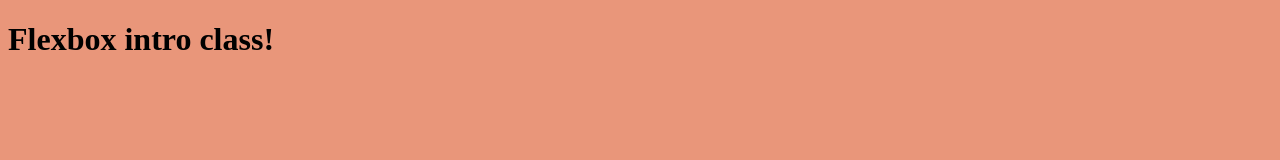
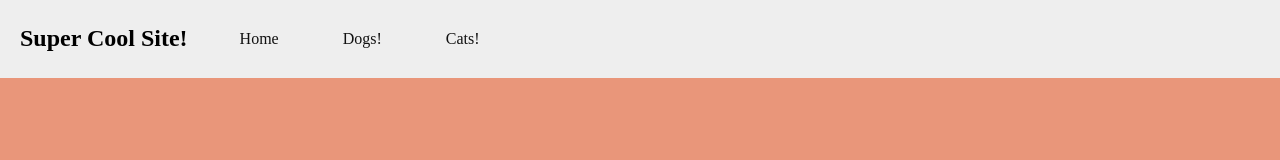
Before and after one commit to bethh56/flexbox-intro, a plain HTML site: page index.html in a window 1280 px wide. Drawn offline with Linux system fonts and the light colour scheme.

Commit message:
added and styled navbar

```diff
--- a/index.html
+++ b/index.html
@@ -8,7 +8,26 @@
     <link rel="stylesheet" href="./main.css">
 </head>
 <body>
-    <h1>Flexbox intro class!</h1>
+    <header>
+        <nav class="navbar">
+            <h1>Super Cool Site!</h1>
+            <ul>
+                <li class="nav-item">
+                    <a href="./index.html">Home</a>
+                </li>
+            </ul>
+            <ul>
+                <li class="nav-item">
+                    <a href="./dogs.html">Dogs!</a>
+                </li>
+            </ul>
+            <ul>
+                <li class="nav-item">
+                    <a href="./cats.html">Cats!</a>
+                </li>
+            </ul>
+        </nav>
+    </header>
 
     <script src="./main.js"></script>
 </body>
--- a/main.css
+++ b/main.css
@@ -1,3 +1,38 @@
 body{
     background-color: darksalmon;
+    padding: 0;
+    margin: 0;
+    text-align: center;
+
+    min-height: 400px;
+    margin-bottom: 100px;
+    clear: both;
 }
+
+.navbar{
+    background-color: #eee;
+    display: flex;
+}
+.navbar h1{
+    padding: 0 20px;
+    line-height: 1.5em;
+}
+.navbar ul{
+    list-style-type: none;
+    margin: 0;
+    padding: 0;
+    display: flex;
+}
+
+.nav-item a{
+    margin: 1em;
+    display: block;
+    color: #111;
+    text-align: center;
+    padding: 14px 16px;
+    text-decoration: none;
+}
+.nav-item a:hover{
+    color: whitesmoke;
+    background-color: dimgrey;
+}
```
